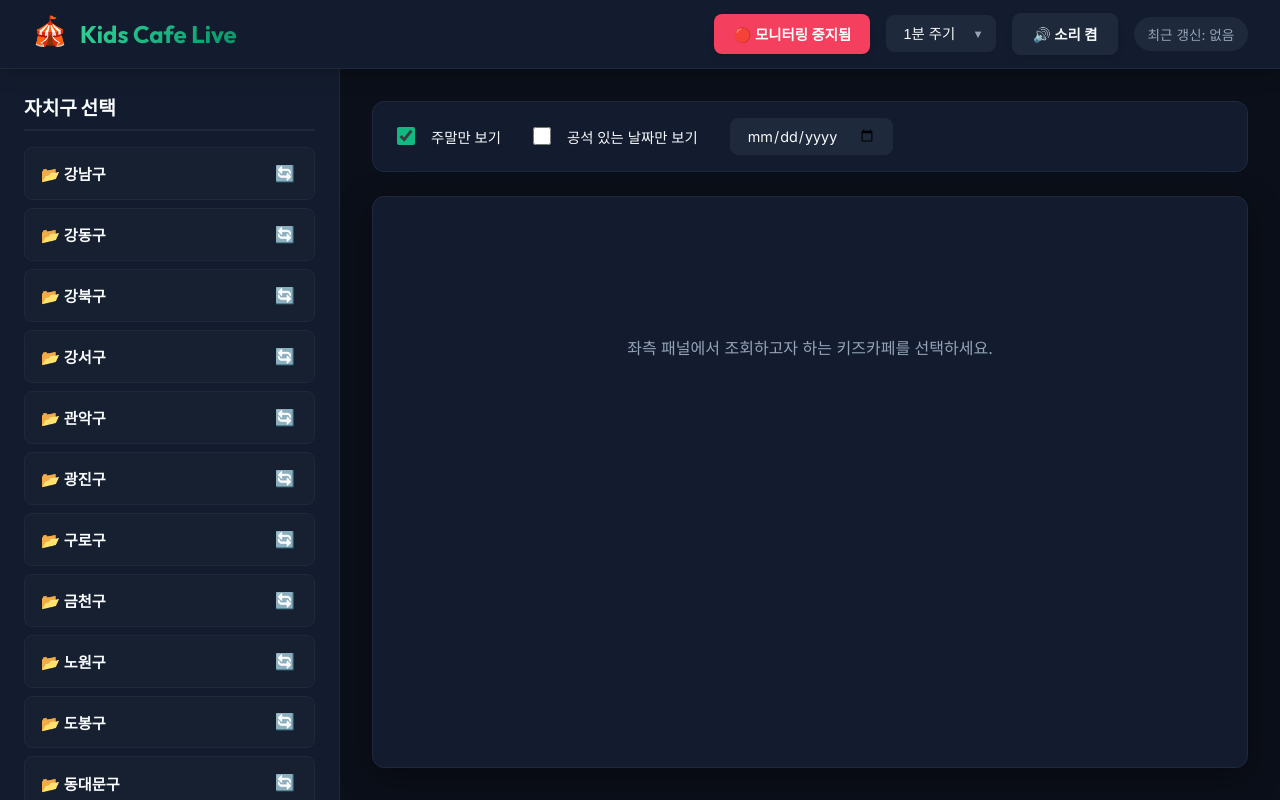
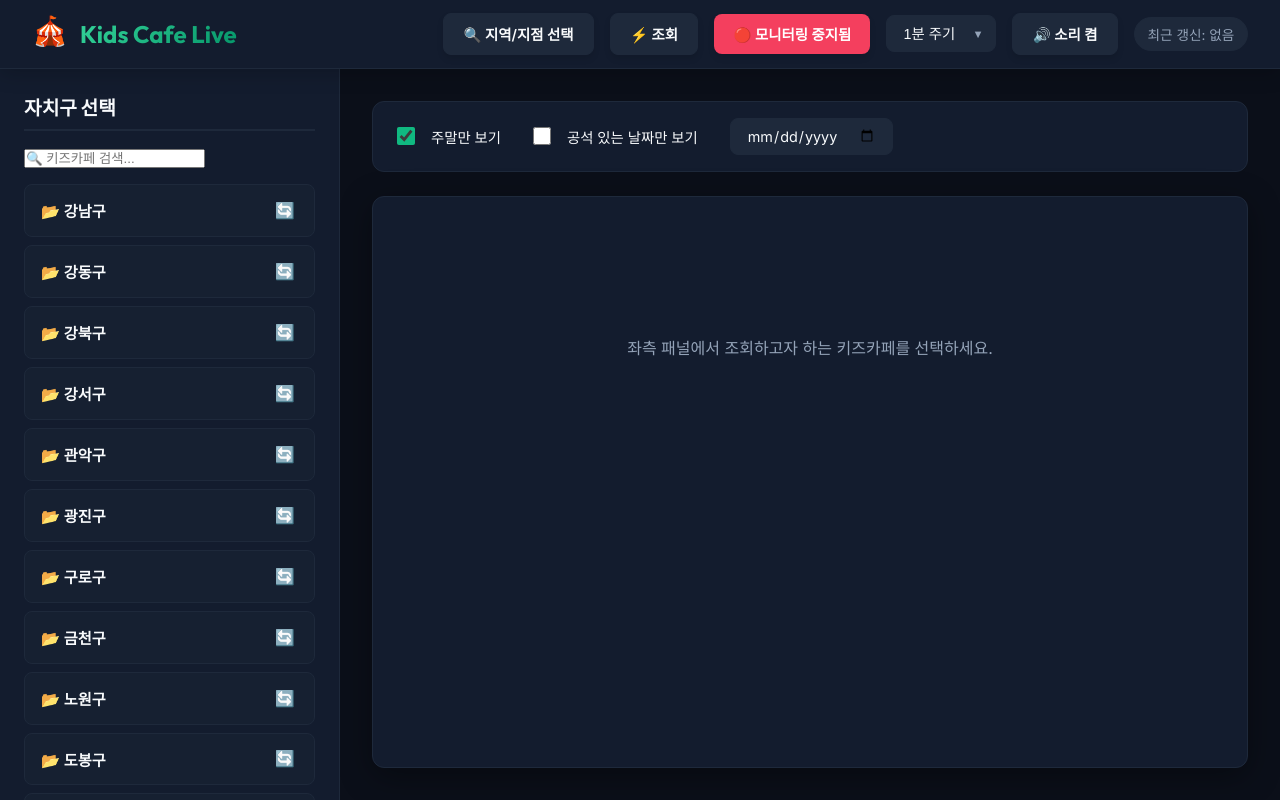
Before and after one commit to lonelyjuni/kids-cafe-web-monitor, a website: page public/index.html in a window 1280 px wide. Drawn offline with Linux system fonts and the light colour scheme.

Commit message:
feat: add Search button in header and Search input in sidebar

```diff
--- a/public/index.html
+++ b/public/index.html
@@ -16,6 +16,8 @@
       <h1>Kids Cafe Live</h1>
     </div>
     <div class="header-controls">
+      <button id="sidebar-toggle" class="btn btn-secondary">🔍 지역/지점 선택</button>
+      <button id="search-now-btn" class="btn btn-secondary">⚡ 조회</button>
       <button id="monitor-toggle" class="btn btn-inactive">🔴 모니터링 중지됨</button>
       <div class="select-wrapper">
         <select id="interval-select" aria-label="갱신 주기 선택">
@@ -30,8 +32,12 @@
   </header>
 
   <main>
+    <div id="sidebar-overlay" class="sidebar-overlay"></div>
     <aside id="sidebar" aria-label="지역 및 지점 필터">
       <h2>자치구 선택</h2>
+      <div class="search-box-wrapper">
+        <input type="text" id="cafe-search" placeholder="🔍 키즈카페 검색..." aria-label="키즈카페명 검색">
+      </div>
       <div id="regions-container" class="accordion-container"></div>
     </aside>
 
```
